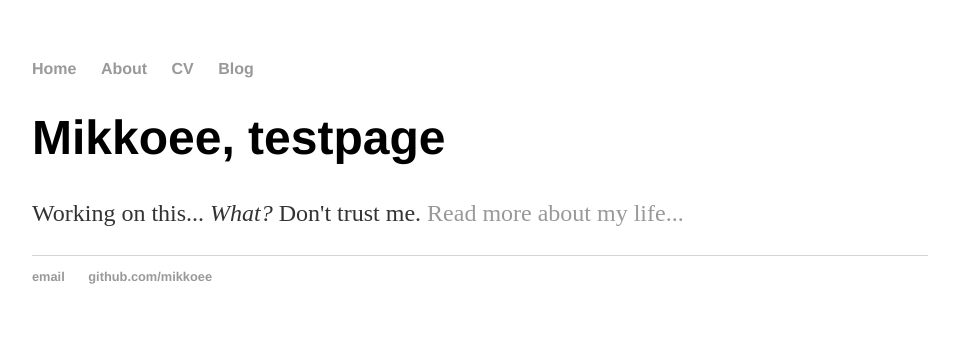
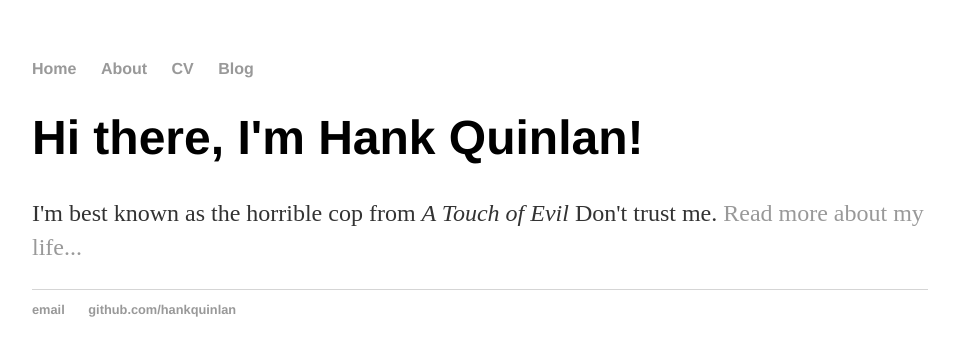
Before and after one commit to Mikkoee/mikkoee.github.io, a Jekyll site: the page built from index.html, in a window 1280 px wide. Shown: the top 356 px of the page, without its empty margins (160-1119 px from the left). Built offline with Jekyll 4.4.1, drawn with Linux system fonts in a browser that asks for light colours.

Commit message:
Update index.html
Update after creating the default.html

```diff
--- a/index.html
+++ b/index.html
@@ -1,30 +1,8 @@
-<!DOCTYPE html>
-<html>
-	<head>
-		<title>Mikkoee, testpage</title>
-		<!-- link to main stylesheet -->
-		<link rel="stylesheet" type="text/css" href="/css/main.css">
-	</head>
-	<body>
-		<nav>
-    		<ul>
-        		<li><a href="/">Home</a></li>
-	        	<li><a href="/about">About</a></li>
-        		<li><a href="/cv">CV</a></li>
-        		<li><a href="/blog">Blog</a></li>
-    		</ul>
-		</nav>
-		<div class="container">
-    		<div class="blurb">
-        		<h1>Mikkoee, testpage</h1>
-				<p>Working on this... <em>What?</em> Don't trust me. <a href="/about">Read more about my life...</a></p>
-    		</div><!-- /.blurb -->
-		</div><!-- /.container -->
-		<footer>
-    		<ul>
-        		<li><a href="mailto:mikko.eloholma@gmail.com">email</a></li>
-        		<li><a href="https://github.com/mikkoee">github.com/mikkoee</a></li>
-			</ul>
-		</footer>
-	</body>
-</html>
+---
+layout: default
+title: Hank Quinlan, Horrible Cop
+---
+<div class="blurb">
+	<h1>Hi there, I'm Hank Quinlan!</h1>
+	<p>I'm best known as the horrible cop from <em>A Touch of Evil</em> Don't trust me. <a href="/about">Read more about my life...</a></p>
+</div><!-- /.blurb -->
```
